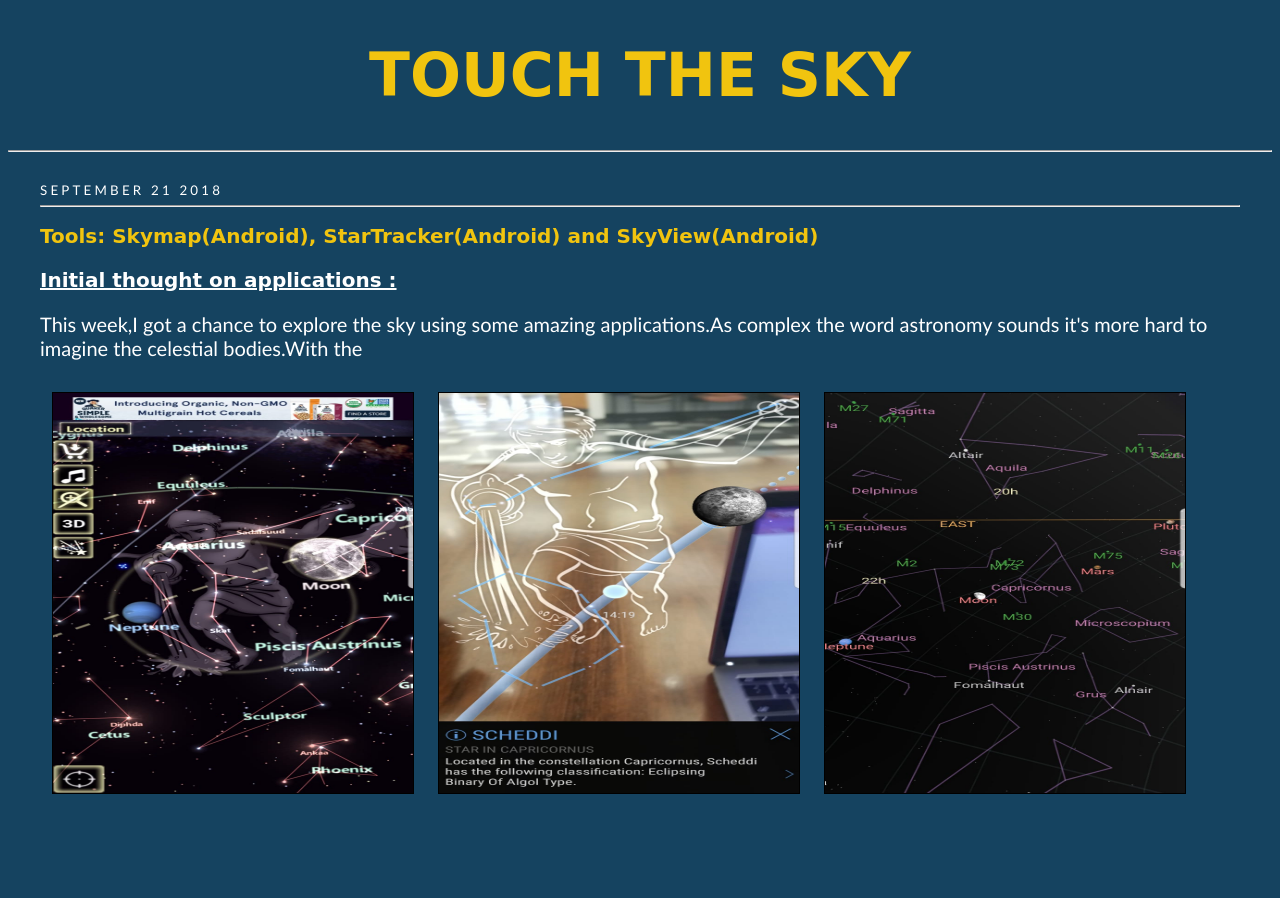
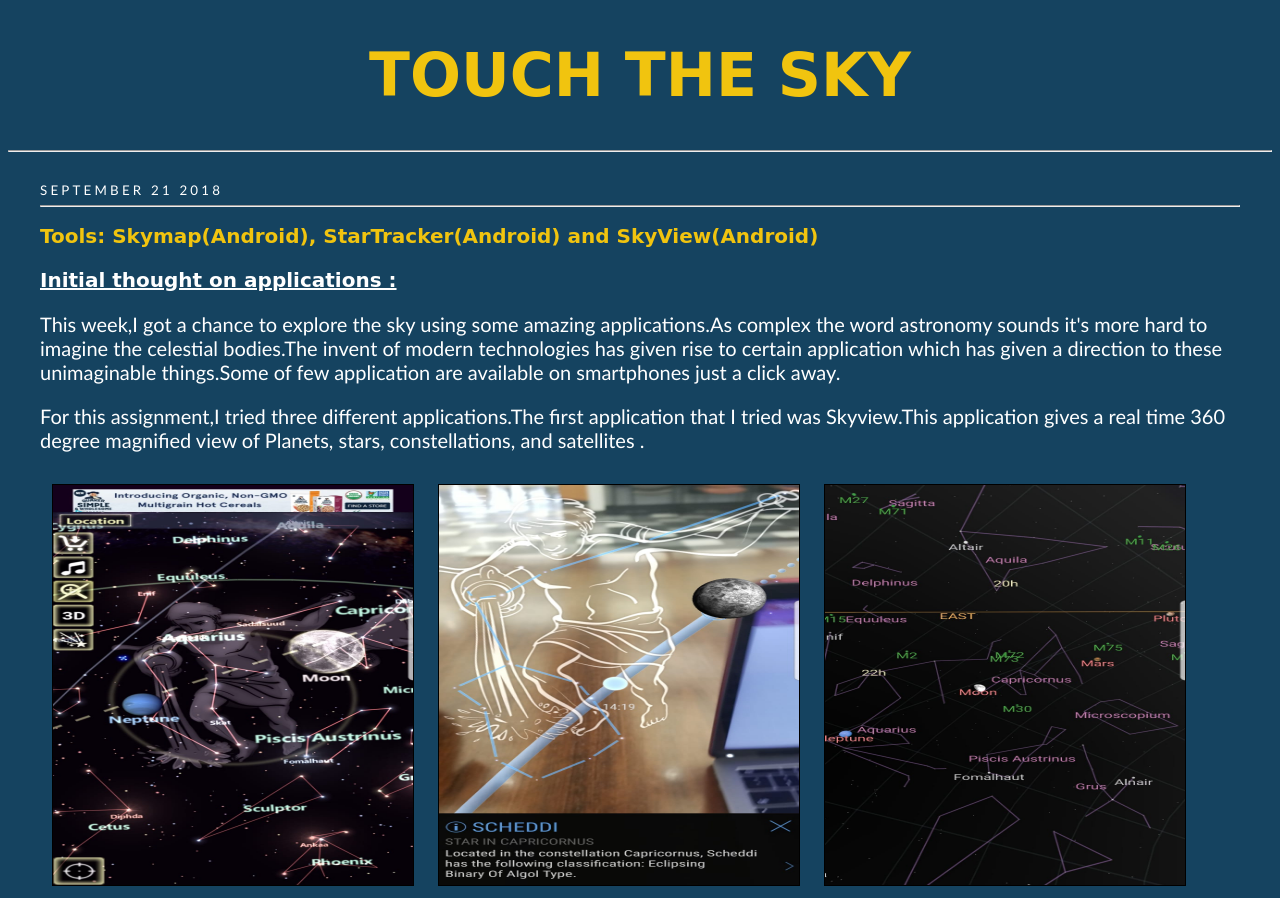
Before and after one commit to Vjais/Vjais.github.io, a plain HTML site: page Assignment4.html in a window 1280 px wide. Before the commit the page ends 806 px from the top, so only its background shows below. Drawn offline with Linux system fonts and the light colour scheme; a web font is replaced by a local one.

Commit message:
Add files via upload

```diff
--- a/Assignment4.html
+++ b/Assignment4.html
@@ -69,8 +69,11 @@ img{
   <h3 class="xyz"><font style ="color:white"><u>Initial thought on applications :</font></u></font></h3>
 
 
-	<p class="yz"><font style ="color:white">This week,I got a chance to explore the sky using some amazing applications.As complex the word astronomy sounds it's more hard to imagine the celestial bodies.With the </font>
+	<p class="yz"><font style ="color:white">This week,I got a chance to explore the sky using some amazing applications.As complex the word astronomy sounds it's more hard to imagine the celestial bodies.The invent of modern technologies has given rise to certain application which has given a direction to these unimaginable things.Some of few application are available on smartphones just a click away. </font>
 	</p>
+
+  <p class="yz"><font style ="color:white">For this assignment,I tried three different applications.The first application that I tried was Skyview.This application gives a real time 360 degree magnified view of Planets, stars, constellations, and satellites .</font>
+  </p>
 
     <div><img src="https://github.com/Vjais/Vjais.github.io/blob/master/Skytracker.jpeg?raw=true"  width="400" height="400">
     <img src="https://github.com/Vjais/Vjais.github.io/blob/master/skyview.jpeg?raw=true"  width="400" height="400">
```
